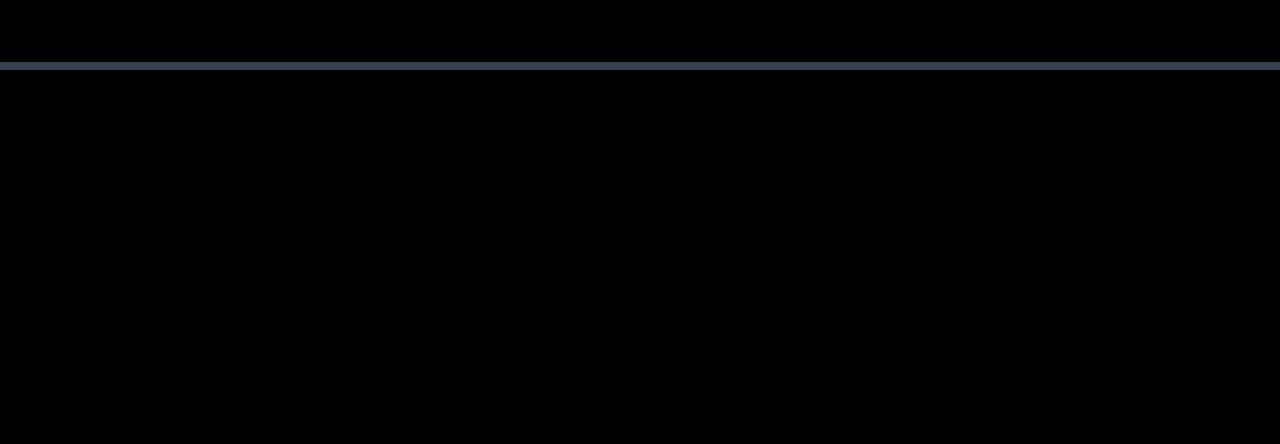
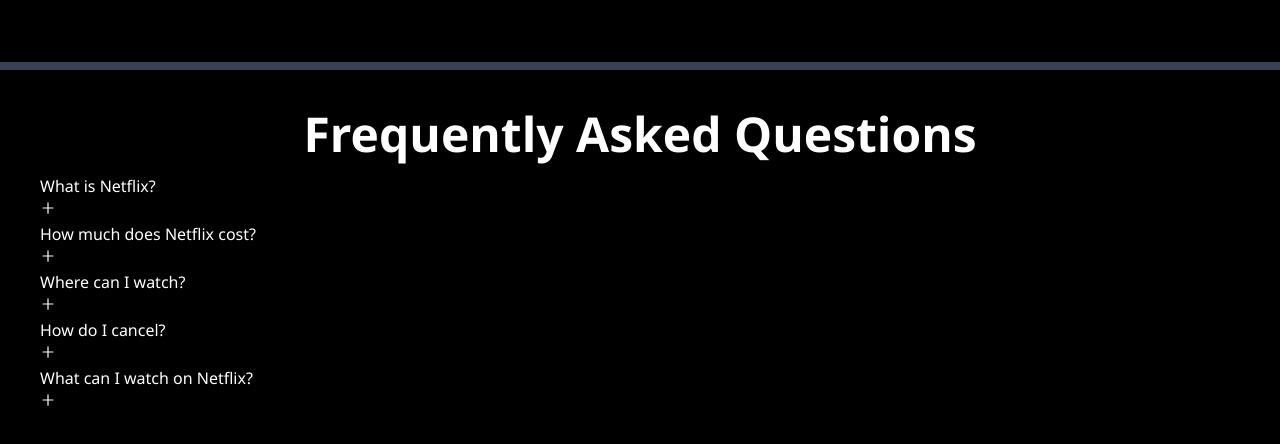
Before and after one commit to devpranab/Netflix-Clone-Frontend, a React (Create React App) app: page / in a window 1280 px wide. Shown: the part 1237-1681 px from the top of the page. Before the commit the page ends 1307 px from the top, so only its background shows below. Built offline with nearby package versions, Linux system fonts and the light colour scheme; no server answers; the HTML template or start-up script is replaced by a standard one.

Commit message:
Functionality Accordion Component

```diff
--- /dev/null
+++ b/src/components/Accordion/Accordion.js
@@ -0,0 +1,24 @@
+import React, { useState } from 'react';
+import Questions from './Questions';
+import QuestionsData from '../../dbLocal/QuestionsData'
+
+const Accordion = () => {
+    const [questions, setQuestions] = useState(QuestionsData);
+
+    return (
+        <div className="w-full h-full text-white p-10">
+            <h1 className="text-5xl text-center font-bold pb-4">Frequently Asked Questions</h1>
+         <main>
+            <section>
+                {questions.map(question => {
+                    return(
+                        <Questions key={question.id} {...question}/>
+                    )
+                })}
+            </section>
+        </main>
+        </div>
+    );
+};
+
+export default Accordion;
--- /dev/null
+++ b/src/components/Accordion/Questions.js
@@ -0,0 +1,23 @@
+import React, { useState } from "react";
+import { AiOutlineMinus, AiOutlinePlus } from "react-icons/ai";
+
+const Questions = ({ title, detail }) => {
+    console.log(title, detail);
+  const [showInfo, setShowInfo] = useState(false);
+
+  return (
+    <div>
+      <article>
+        <header>
+          <h4>{title}</h4>
+          <button onClick={() => setShowInfo(!showInfo)}>
+            {showInfo ? <AiOutlineMinus /> : <AiOutlinePlus />}
+          </button>
+        </header>
+        {showInfo && <p>{detail}</p>}
+      </article>
+    </div>
+  );
+};
+
+export default Questions;
--- a/src/components/Home/Home.js
+++ b/src/components/Home/Home.js
@@ -3,6 +3,7 @@
 import requests from '../../Requests';
 import Row from '../Row/Row';
 import Watch from '../Watch/Watch';
+import Accordion from '../Accordion/Accordion';
 
 const Home = () => {
     return (
@@ -14,6 +15,7 @@
         <Row rowID='4' title='Top Rated' fetchURL={requests.requestTopRated} />
         <Row rowID='5' title='Horror' fetchURL={requests.requestHorror} />
         <Watch/>
+        <Accordion/>
         </>
     );
 };
--- /dev/null
+++ b/src/dbLocal/QuestionsData.js
@@ -0,0 +1,29 @@
+const QuestionsData = [
+    {
+        id: 1,
+        title: "What is Netflix?",
+        detail: "Netflix is a streaming service that offers a wide variety of award-winning TV shows, movies, anime, documentaries and more – on thousands of internet-connected devices, You can watch as much as you want, whenever you want, without a single ad – all for one low monthly price. There's always something new to discover, and new TV shows and movies are added every week"
+    },
+    {
+        id: 2,
+        title: "How much does Netflix cost?",
+        detail: "Watch Netflix on your smartphone, tablet, Smart TV, laptop, or streaming device, all for one fixed monthly fee. Plans range from ₹ 149 to ₹ 649 a month. No extra costs, no contracts."
+    },
+    {
+        id: 3,
+        title: "Where can I watch?",
+        detail: "Watch anywhere, anytime. Sign in with your Netflix account to watch instantly on the web at netflix.com from your personal computer or on any internet-connected device that offers the Netflix app, including smart TVs, smartphones, tablets, streaming media players and game consoles, You can also download your favourite shows with the iOS, Android, or Windows 10 app. Use downloads to watch while you're on the go and without an internet connection. Take Netflix with you anywhere"
+    },
+    {
+        id: 4,
+        title: "How do I cancel?",
+        detail: "Netflix is flexible. There are no annoying contracts and no commitments. You can easily cancel your account online in two clicks. There are no cancellation fees – start or stop your account anytime."
+    },
+    {
+        id: 5,
+        title: "What can I watch on Netflix?",
+        detail: "Netflix has an extensive library of feature films, documentaries, TV shows, anime, award-winning Netflix originals, and more. Watch as much as you want, anytime you want."
+    },
+]
+
+export default QuestionsData;
```
